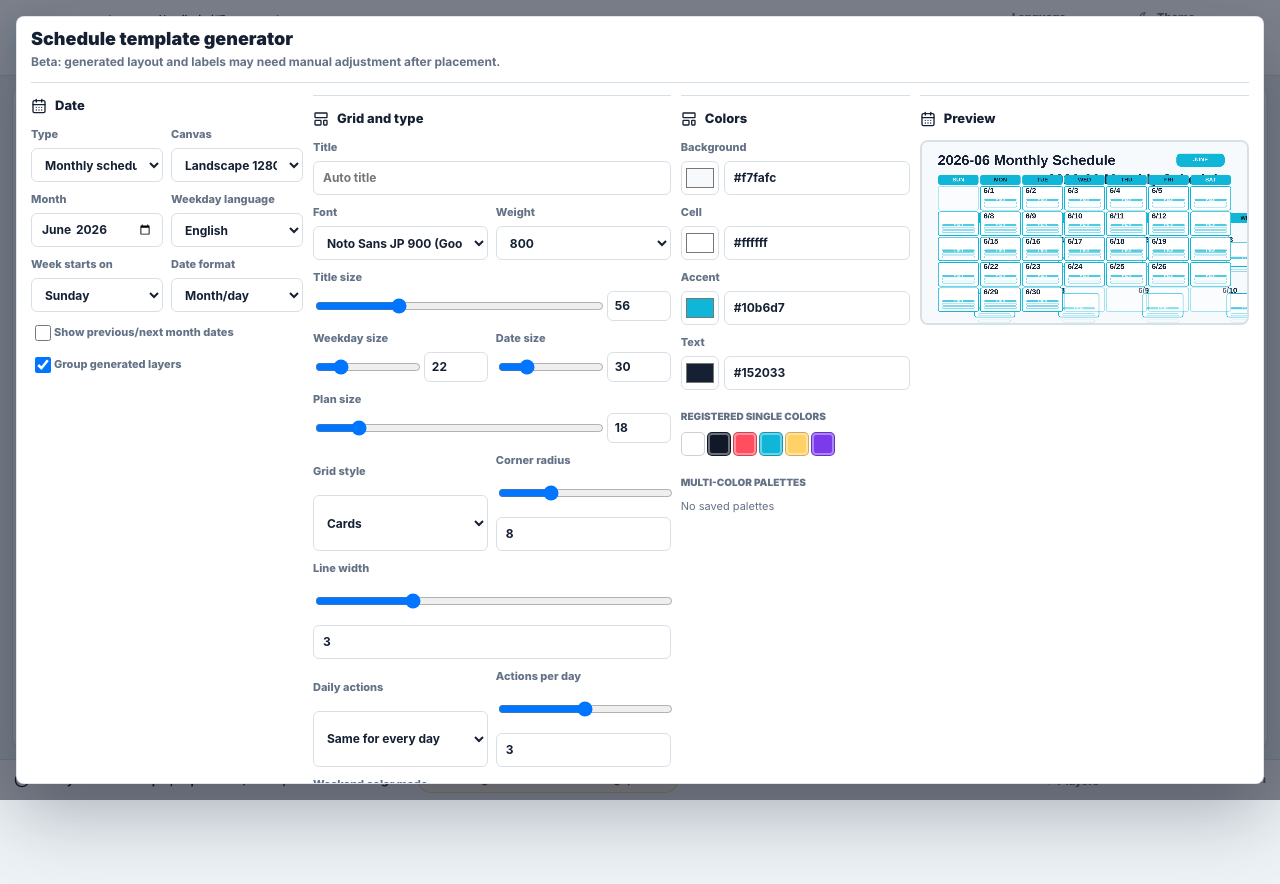
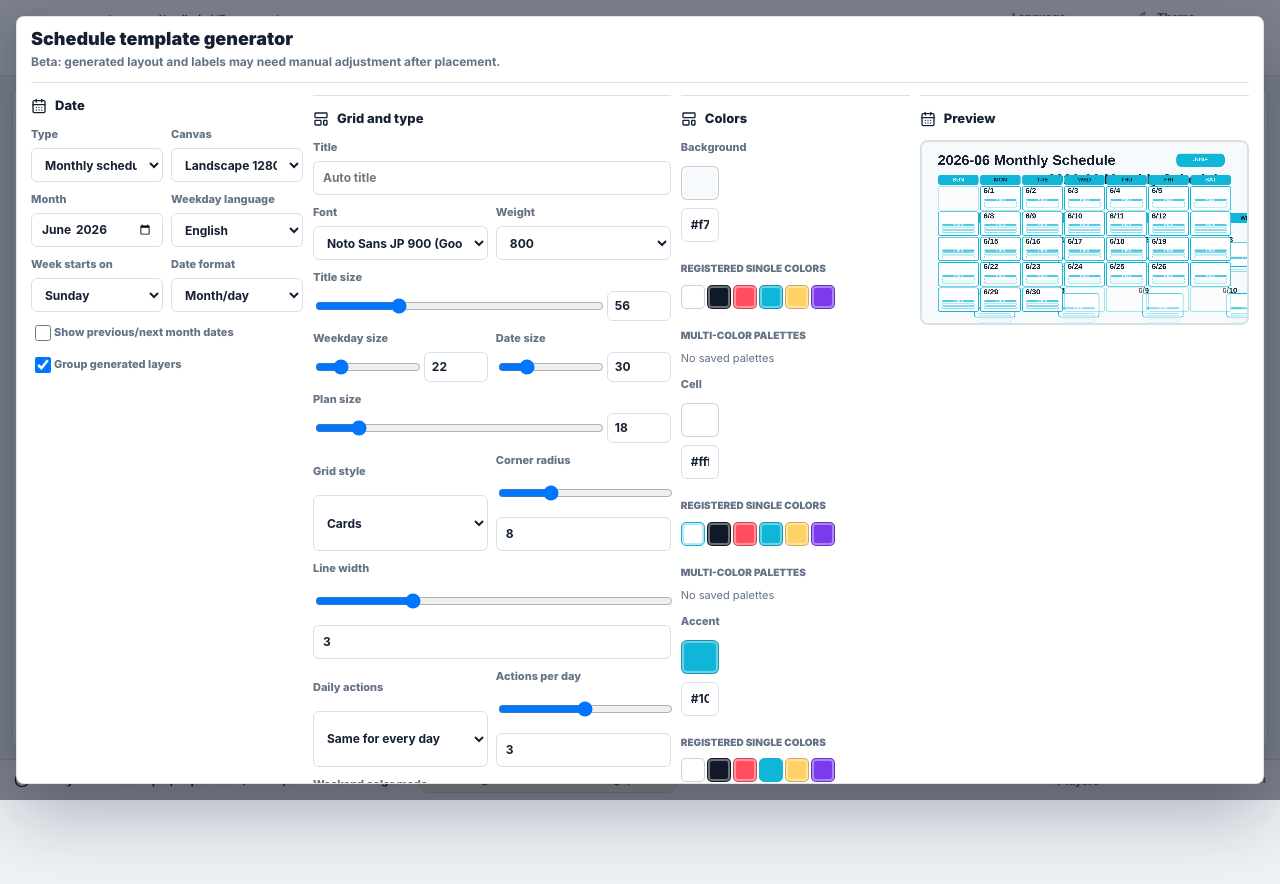
Before and after one commit to Sunmax0731/thumbnail-generator, a React (Vite) app: page / in a window 1280 px wide. Both pictures are taken after a click on the button "Generate schedule". Shown: the top 884 px of the page. Built offline with nearby package versions, Linux system fonts and the light colour scheme; a web font is replaced by a local one.

Commit message:
Improve schedule color picker by embedding registered colors and saved palettes

```diff
--- a/src/components/LeftPanel.tsx
+++ b/src/components/LeftPanel.tsx
@@ -19,7 +19,7 @@ import {
   buildScheduleTemplate,
   type ScheduleBuilderRequest,
 } from "../lib/scheduleBuilder";
-import { type PaletteColor, type SavedColorPalette } from "../lib/colorPalette";
+import { normalizeColor, type PaletteColor, type SavedColorPalette } from "../lib/colorPalette";
 import type { SavedTemplate } from "../lib/templates";
 import type { ImageAsset, OutputSettings, TextLayer } from "../lib/types";
 import { renderThumbnailToCanvas } from "../lib/renderCanvas";
@@ -739,50 +739,38 @@ function ScheduleBuilderDialog({
               <LayoutTemplate size={16} />
               <h2>{t("scheduleBuilder.colorSection")}</h2>
             </div>
-            <ColorInput label={t("scheduleBuilder.backgroundColor")} value={draft.backgroundColor} onChange={(value) => setDraft("backgroundColor", value)} />
-            <ColorInput label={t("scheduleBuilder.surfaceColor")} value={draft.surfaceColor} onChange={(value) => setDraft("surfaceColor", value)} />
-            <ColorInput label={t("scheduleBuilder.accentColor")} value={draft.accentColor} onChange={(value) => setDraft("accentColor", value)} />
-            <ColorInput label={t("scheduleBuilder.textColor")} value={draft.textColor} onChange={(value) => setDraft("textColor", value)} />
-            <div className="schedule-color-list-group">
-              <p className="schedule-color-list-title">{t("inspector.registeredColors")}</p>
-              <div className="schedule-color-swatch-grid">
-                {paletteColors.length === 0 ? (
-                  <p className="schedule-empty-message">{t("scheduleBuilder.noRegisteredColors")}</p>
-                ) : (
-                  paletteColors.map((color) => (
-                    <div
-                      className="schedule-color-swatch"
-                      key={color.id}
-                      style={{ background: color.value }}
-                      title={`${color.name}: ${color.value}`}
-                      aria-label={`${color.name}: ${color.value}`}
-                    />
-                  ))
-                )}
-              </div>
-            </div>
-            <div className="schedule-color-list-group">
-              <p className="schedule-color-list-title">{t("inspector.savedPalettes")}</p>
-              <div className="schedule-saved-palette-list">
-                {savedColorPalettes.length === 0 ? (
-                  <p className="schedule-empty-message">{t("scheduleBuilder.noSavedPalettes")}</p>
-                ) : (
-                  savedColorPalettes.map((palette) => (
-                    <div className="schedule-saved-palette-row" key={palette.id}>
-                      <div className="schedule-saved-palette-header">
-                        <span>{palette.name}</span>
-                        <small>{palette.mode}</small>
-                      </div>
-                      <div className="schedule-saved-palette-swatches">
-                        {palette.colors.map((color) => (
-                          <span className="schedule-saved-palette-swatch" key={`${palette.id}-${color}`} style={{ background: color }} title={color} />
-                        ))}
-                      </div>
-                    </div>
-                  ))
-                )}
-              </div>
-            </div>
+            <ScheduleColorInput
+              label={t("scheduleBuilder.backgroundColor")}
+              value={draft.backgroundColor}
+              paletteColors={paletteColors}
+              savedColorPalettes={savedColorPalettes}
+              onChange={(value) => setDraft("backgroundColor", value)}
+              t={t}
+            />
+            <ScheduleColorInput
+              label={t("scheduleBuilder.surfaceColor")}
+              value={draft.surfaceColor}
+              paletteColors={paletteColors}
+              savedColorPalettes={savedColorPalettes}
+              onChange={(value) => setDraft("surfaceColor", value)}
+              t={t}
+            />
+            <ScheduleColorInput
+              label={t("scheduleBuilder.accentColor")}
+              value={draft.accentColor}
+              paletteColors={paletteColors}
+              savedColorPalettes={savedColorPalettes}
+              onChange={(value) => setDraft("accentColor", value)}
+              t={t}
+            />
+            <ScheduleColorInput
+              label={t("scheduleBuilder.textColor")}
+              value={draft.textColor}
+              paletteColors={paletteColors}
+              savedColorPalettes={savedColorPalettes}
+              onChange={(value) => setDraft("textColor", value)}
+              t={t}
+            />
           </section>
           <section className="panel-section schedule-preview-section">
             <div className="section-heading">
@@ -808,12 +796,112 @@ function ScheduleBuilderDialog({
   );
 }
 
-function ColorInput({ label, value, onChange }: { label: string; value: string; onChange: (value: string) => void }) {
+function ScheduleColorInput({
+  label,
+  value,
+  paletteColors,
+  savedColorPalettes,
+  onChange,
+  t,
+}: {
+  label: string;
+  value: string;
+  paletteColors: PaletteColor[];
+  savedColorPalettes: SavedColorPalette[];
+  onChange: (value: string) => void;
+  t: Translator;
+}) {
+  const [draftValue, setDraftValue] = useState(value);
+
+  useEffect(() => {
+    setDraftValue(value);
+  }, [value]);
+
+  const commitDraft = () => {
+    const normalized = normalizeColor(draftValue);
+    if (normalized) {
+      setDraftValue(normalized);
+      onChange(normalized);
+      return;
+    }
+    setDraftValue(value);
+  };
+
+  const applyColor = (nextValue: string) => {
+    setDraftValue(nextValue);
+    onChange(nextValue);
+  };
+
   return (
     <label className="field schedule-color-field">
       <span>{label}</span>
-      <input type="color" value={value} onChange={(event) => onChange(event.currentTarget.value)} />
-      <input type="text" value={value} onChange={(event) => onChange(event.currentTarget.value)} />
+      <div className="schedule-color-input-row">
+        <span className="schedule-color-preview" style={{ background: normalizeColor(value) ?? value }} aria-hidden="true" />
+        <input
+          type="text"
+          value={draftValue}
+          onChange={(event) => setDraftValue(event.currentTarget.value)}
+          onBlur={commitDraft}
+          onKeyDown={(event) => {
+            if (event.key === "Enter") {
+              event.preventDefault();
+              commitDraft();
+            }
+            if (event.key === "Escape") {
+              event.preventDefault();
+              setDraftValue(value);
+            }
+          }}
+        />
+      </div>
+      <div className="schedule-color-list-group">
+        <p className="schedule-color-list-title">{t("inspector.registeredColors")}</p>
+        {paletteColors.length === 0 ? (
+          <p className="schedule-empty-message">{t("scheduleBuilder.noRegisteredColors")}</p>
+        ) : (
+          <div className="schedule-color-swatch-grid">
+            {paletteColors.map((color) => (
+              <button
+                key={color.id}
+                type="button"
+                className={`schedule-color-swatch ${value === color.value ? "selected" : ""}`}
+                style={{ background: color.value }}
+                title={`${color.name}: ${color.value}`}
+                onClick={() => applyColor(color.value)}
+              />
+            ))}
+          </div>
+        )}
+      </div>
+      <div className="schedule-color-list-group">
+        <p className="schedule-color-list-title">{t("inspector.savedPalettes")}</p>
+        {savedColorPalettes.length === 0 ? (
+          <p className="schedule-empty-message">{t("scheduleBuilder.noSavedPalettes")}</p>
+        ) : (
+          <div className="schedule-saved-palette-list">
+            {savedColorPalettes.map((palette) => (
+              <div className="schedule-saved-palette-row" key={palette.id}>
+                <div className="schedule-saved-palette-header">
+                  <span>{palette.name}</span>
+                  <small>{palette.mode}</small>
+                </div>
+                <div className="schedule-saved-palette-swatches">
+                  {palette.colors.map((paletteColor) => (
+                    <button
+                      key={`${palette.id}-${paletteColor}`}
+                      type="button"
+                      className={`schedule-saved-palette-swatch ${value === paletteColor ? "selected" : ""}`}
+                      style={{ background: paletteColor }}
+                      title={paletteColor}
+                      onClick={() => applyColor(paletteColor)}
+                    />
+                  ))}
+                </div>
+              </div>
+            ))}
+          </div>
+        )}
+      </div>
     </label>
   );
 }
--- a/src/styles.css
+++ b/src/styles.css
@@ -2310,10 +2310,13 @@ button:disabled {
 .schedule-color-swatch {
   aspect-ratio: 1;
   min-height: 24px;
+  padding: 0;
+  border-radius: 5px;
   border: 1px solid rgba(17, 24, 39, 0.2);
-  border-radius: 5px;
   box-shadow: inset 0 0 0 2px rgba(255, 255, 255, 0.38);
   background: transparent;
+  cursor: pointer;
+  appearance: none;
 }
 
 .schedule-saved-palette-list {
@@ -2356,11 +2359,25 @@ button:disabled {
   grid-template-columns: repeat(8, minmax(0, 1fr));
 }
 
+.schedule-color-preview,
 .schedule-saved-palette-swatch {
+  margin: 0;
   aspect-ratio: 5 / 1;
+  padding: 0;
   border-radius: 5px;
   border: 1px solid rgba(17, 24, 39, 0.2);
+  appearance: none;
+  cursor: pointer;
+  box-shadow: inset 0 0 0 2px rgba(255, 255, 255, 0.38);
   min-height: 14px;
+}
+
+.schedule-color-preview {
+  width: 38px;
+  height: 34px;
+  min-height: 34px;
+  border-radius: 6px;
+  border: 1px solid rgba(17, 24, 39, 0.2);
 }
 
 .schedule-empty-message {
@@ -2369,8 +2386,15 @@ button:disabled {
   font-size: 11px;
 }
 
+.schedule-color-input-row {
+  display: grid;
+  grid-template-columns: 38px minmax(0, 1fr);
+  gap: 8px;
+  align-items: center;
+}
+
 .schedule-color-field {
-  grid-template-columns: 38px minmax(0, 1fr);
+  gap: 10px;
   align-items: center;
 }
 
@@ -2378,10 +2402,13 @@ button:disabled {
   grid-column: 1 / -1;
 }
 
-.schedule-color-field input[type="color"] {
-  width: 38px;
-  height: 34px;
-  padding: 2px;
+.schedule-color-swatch.selected,
+.schedule-saved-palette-swatch.selected,
+.schedule-color-preview:focus-visible,
+.schedule-color-swatch:focus-visible,
+.schedule-saved-palette-swatch:focus-visible {
+  border-color: var(--accent);
+  box-shadow: inset 0 0 0 2px rgba(16, 182, 215, 0.3);
 }
 
 .schedule-builder-actions {
```
Also changed, not shown: 4 other files (tests, documents, lock files or other folders).
